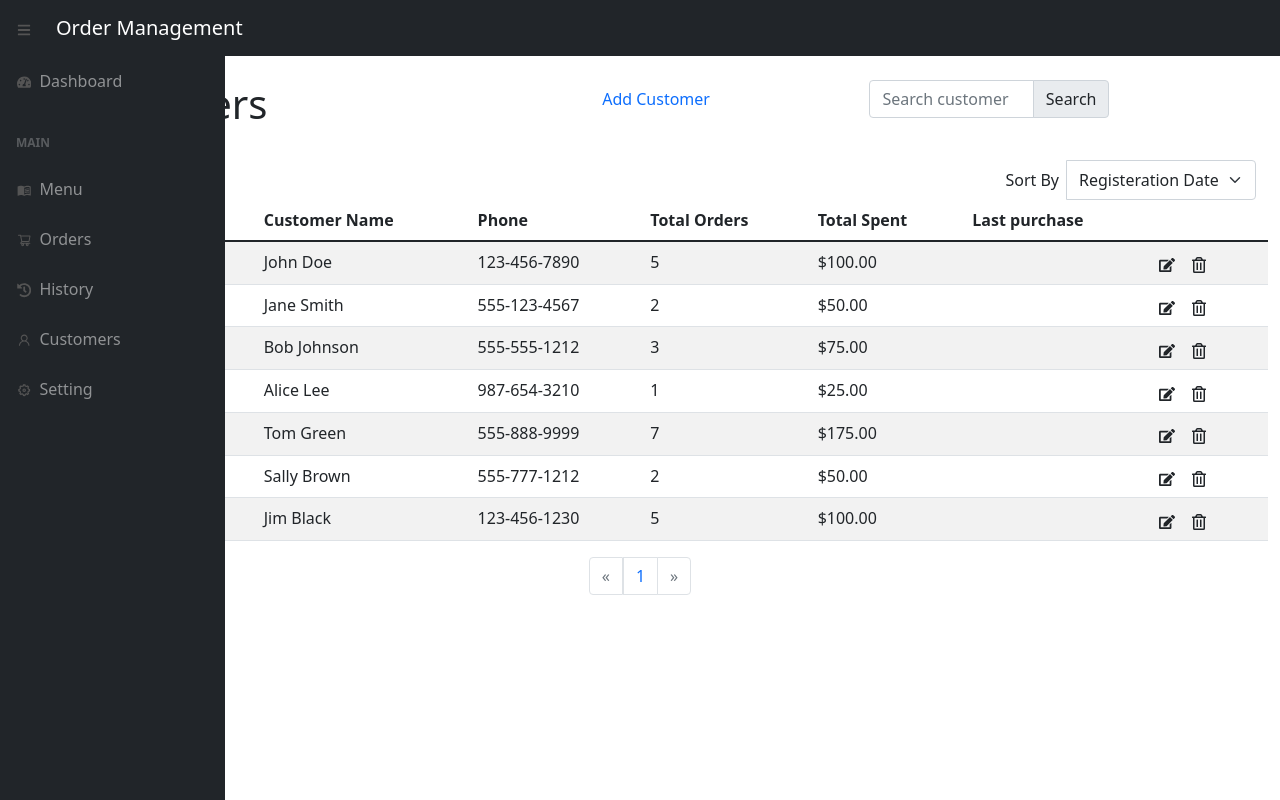
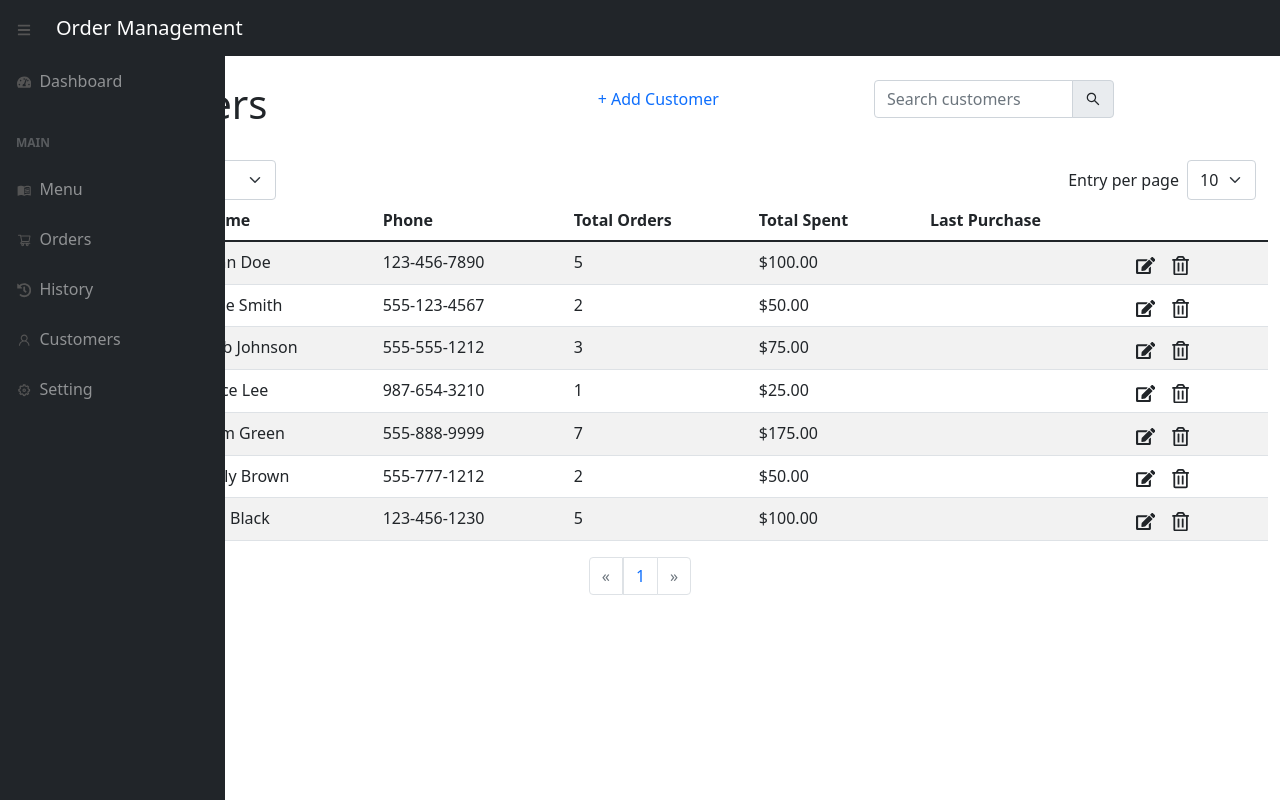
Before and after one commit to dnthem/order_management_backend, a React (Vite) app: page /customers in a window 1280 px wide. Built offline with nearby package versions, Linux system fonts and the light colour scheme.

Commit message:
update customers and test

```diff
--- a/src/Pages/Customers/CustomerHeader/CustomerHeader.jsx
+++ b/src/Pages/Customers/CustomerHeader/CustomerHeader.jsx
@@ -1,5 +1,5 @@
 import Header from "../../../components/Header";
-import { AiOutlineUser } from "react-icons/ai";
+import { AiOutlineUser, AiOutlineSearch} from "react-icons/ai";
 function CustomerHeader({ query, setQuery, setAddFormToggle }) {
   return (
     <div className="row">
@@ -11,23 +11,23 @@ function CustomerHeader({ query, setQuery, setAddFormToggle }) {
         <div className="d-flex justify-content-evenly mt-4">
           <button
             aria-label="add-new-customer-btn"
-            className="btn text-primary"
+            className="btn text-primary "
             onClick={setAddFormToggle}
           >
-            Add Customer
+            + Add Customer
           </button>
 
           <div className="input-group " style={{ width: "15em" }}>
             <input
               type="text"
               className="form-control"
-              placeholder="Search customer"
+              placeholder="Search customers"
               aria-label="customer-search-input"
               value={query}
               onChange={(e) => setQuery(e.target.value)}
             />
             <label className="input-group-text" id="basic-addon2">
-              Search
+              <AiOutlineSearch />
             </label>
           </div>
         </div>
--- a/src/Pages/Customers/CustomerTable/CustomerTable.jsx
+++ b/src/Pages/Customers/CustomerTable/CustomerTable.jsx
@@ -6,9 +6,9 @@ function CustomerTable({sortedCustomers, deleteCustomer, updateCustomer}) {
     return (
         <table className="table table-striped table-hover">
                 <thead>
-                    <tr>
-                        <th scope="col">Registeration Date</th>
-                        <th scope="col">Customer Name</th>
+                    <tr className="text-capitalize">
+                        <th scope="col">Regist. Date</th>
+                        <th scope="col">Name</th>
                         <th scope="col">Phone</th>
                         <th scope="col">Total Orders</th>
                         <th scope="col">Total Spent</th>
--- a/src/Pages/Customers/CustomerTable/CustomerTableRow.jsx
+++ b/src/Pages/Customers/CustomerTable/CustomerTableRow.jsx
@@ -2,6 +2,7 @@ import { useState } from 'react';
 import useToggle from '../../../customHooks/useToggle';
 import { phoneFormat } from '../../../utils/phoneFormat';
 import {FaRegTrashAlt, FaEdit} from 'react-icons/fa';
+import { AiOutlineClose, AiOutlineCheck } from 'react-icons/ai';
 
 function CustomerTableRow({customer, deleteCustomer, updateCustomer}) {
     const [editToggle, setEditToggle] = useToggle(false);
@@ -9,7 +10,7 @@ function CustomerTableRow({customer, deleteCustomer, updateCustomer}) {
 
     const onEditSave = () => {
         if (editCustomer.customerName === "" && editCustomer.phone === "") {
-            alert('Please enter at least a name or phone number');
+            alert('Please enter at least the name or phone number');
             return;
         }
 
@@ -53,6 +54,10 @@ function CustomerTableRow({customer, deleteCustomer, updateCustomer}) {
         padding: '0px',
         border: 'none',
     };
+
+    const iconSize = {
+        fontSize: '1.2em',
+    };
     return (
         <tr
             aria-label="customer-table-row"
@@ -64,6 +69,7 @@ function CustomerTableRow({customer, deleteCustomer, updateCustomer}) {
                     <>
                     <td>
                         <input
+                            className='border-0'
                             aria-label="customer-name-input"
                             type="text"
                             value={editCustomer.customerName}
@@ -72,6 +78,7 @@ function CustomerTableRow({customer, deleteCustomer, updateCustomer}) {
                     </td>
                     <td>
                         <input
+                            className='border-0'
                             aria-label="customer-phone-input"
                             type="text"
                             inputMode='numeric'
@@ -100,11 +107,24 @@ function CustomerTableRow({customer, deleteCustomer, updateCustomer}) {
                             <button
                                 className="btn"
                                 aria-label="save-edit-customer-btn"
-                                onClick={onEditSave}>Save</button>
+                                onClick={onEditSave}
+                                style={btnStyle}
+                            >
+
+                                    <AiOutlineCheck
+                                        style={{color: "light green", ...iconSize }}
+                                    />
+                                </button>
                             <button
                                 className="btn"
                                 aria-label="cancel-edit-customer-btn"
-                                onClick={onEditCancel}>Cancel</button>
+                                onClick={onEditCancel}
+                                style={btnStyle}
+                            >
+                                    <AiOutlineClose
+                                        style={{color: "red", ...iconSize}}
+                                    />
+                                </button>
                             </>
 
                         ) : (
@@ -114,10 +134,10 @@ function CustomerTableRow({customer, deleteCustomer, updateCustomer}) {
                                 className="btn"
                                 aria-label='edit-customer-btn' onClick={setEditToggle}
                                 style={btnStyle}
-                                ><FaEdit/></button>
+                                ><FaEdit style={iconSize}/></button>
                             <button className="btn" aria-label='remove-customer-btn' onClick={onDeleteCustomer}
                             style={btnStyle}
-                            ><FaRegTrashAlt/></button>
+                            ><FaRegTrashAlt style={iconSize}/></button>
                             </div>
 
                         )
--- a/src/Pages/Customers/Customers.jsx
+++ b/src/Pages/Customers/Customers.jsx
@@ -4,7 +4,7 @@ import CustomerTable from "./CustomerTable/CustomerTable";
 import UserInfoForm from "../Orders.V2/UserInfoForm";
 import useToggle from "../../customHooks/useToggle";
 import { useDeferredValue, useState } from "react";
-import SelectInput from "./SelectInput";
+import Select from "./Select";
 import CustomerHeader from "./CustomerHeader/CustomerHeader";
 import PageLink from "./PageLink";
 
@@ -20,8 +20,9 @@ function Customers(props) {
   const [addFormToggle, setAddFormToggle] = useToggle(false);
   const [sortedBy, setSortedBy] = useState("registerationDate");
   const [page, setPage] = useState(1);
+  const [numberToDisplay, setNumberToDisplay] = useState(10); // [10, 25, 50]
   const isStale = query !== deferredQuery;
-  const numberToDisplay = 10;
+  const customerProperties = customers[0] ? Object.keys(customers[0]) : [];
 
   const handleSortBy = (sortBy) => {
     setSortedBy(sortBy);
@@ -85,7 +86,21 @@ function Customers(props) {
       />
 
       <div className="row">
-        <SelectInput handleSortBy={handleSortBy} />
+        <div className="d-flex justify-content-between">
+          <Select
+            label='Sort By'
+            selectOnChange={handleSortBy}
+            values={customerProperties}
+            displayValues={customerProperties.map((property) =>
+              property.replace(/([A-Z])/g, " $1").trim()
+            )}
+          />
+          <Select
+            label="Entry per page"
+            selectOnChange={setNumberToDisplay}
+            values={[10, 25, 50]}
+          />
+        </div>
       </div>
       <div
         className="row"
--- /dev/null
+++ b/src/Pages/Customers/Select.jsx
@@ -0,0 +1,26 @@
+function Select({label, selectOnChange, values, displayValues = values, ariaLabel = label }) {
+
+  return (
+    <div className="d-inline-flex mt-4">
+      <label className="form-label me-2 mt-2" htmlFor="SelectGroup">
+        {label}
+      </label>
+
+      <select
+        aria-label={ariaLabel}
+        className="form-select text-capitalize"
+        id="SelectGroup"
+        onChange={(e) => selectOnChange(e.target.value)}
+        style={{ maxWidth: "max-content" }}
+      >
+        {values.map((value, index) => (
+          <option key={value} value={value}>
+            {displayValues[index]}
+          </option>
+        ))}
+      </select>
+    </div>
+  );
+}
+
+export default Select;
--- a/src/Pages/Customers/SelectInput.jsx
+++ b/src/Pages/Customers/SelectInput.jsx
@@ -1,6 +1,6 @@
 function SelectInput({ handleSortBy }) {
   return (
-    <div className="d-flex input-group justify-content-end mt-4">
+    <div className="d-inline-flex" style={{ width: 'fit-content' }}>
       <label htmlFor="sort-by" className="form-label me-2 mt-2">
         Sort By
       </label>
@@ -8,7 +8,7 @@ function SelectInput({ handleSortBy }) {
         className="form-select"
         aria-label="Sort by"
         onChange={(e) => handleSortBy(e.target.value)}
-        style={{ maxWidth: "fit-content" }}
+        style={{ maxWidth: "max-content" }}
       >
         <option value="registerationDate">Registeration Date</option>
         <option value="customerName">Customer Name</option>
@@ -17,7 +17,6 @@ function SelectInput({ handleSortBy }) {
         <option value="totalSpent">Total Spent</option>
         <option value="lastPurchase">Last Purchase</option>
       </select>
-
     </div>
   );
 }
```
Also changed, not shown: 1 other file (tests, documents, lock files or other folders).
